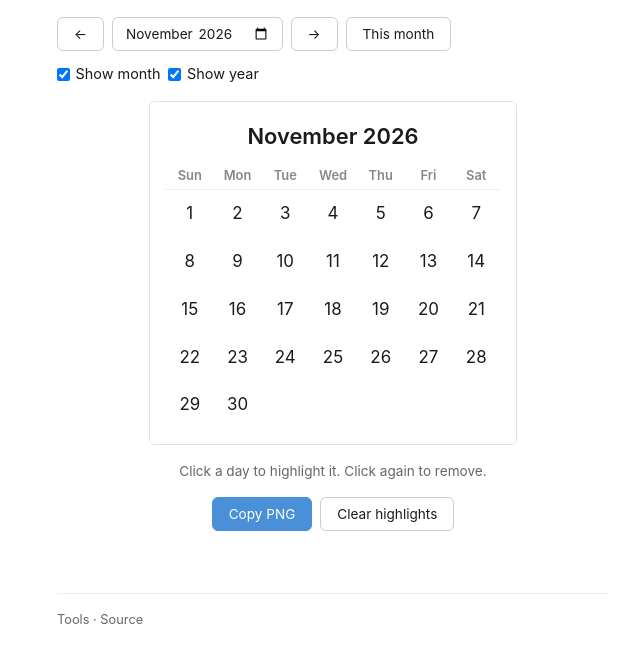
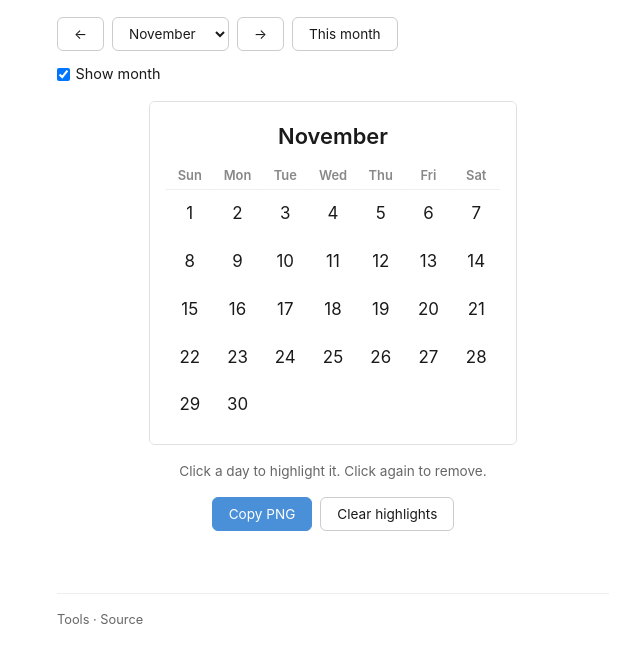
Before and after one commit to henrythach/tools, a website: page calendar-image.html in a window 1280 px wide. Shown: the part 108-770 px from the top of the page, without its empty margins (307-947 px from the left). Drawn offline with Linux system fonts and the light colour scheme.

Commit message:
Calendar image: drop the year, always start day 1 on Sunday (#6)
* Add calendar image tool for Anki cards

Month calendar (weeks start Sunday) with click-to-highlight days,
optional month/year title, and Copy PNG to clipboard.

Co-Authored-By: Claude Opus 5.5 <noreply@anthropic.com>
Claude-Session: https://claude.ai/code/session_01RpkK6C99K34eizeJZE358G

* Calendar image: drop the year, always start day 1 on Sunday

Month-only picker; February shows 29 days so every date can be shown.
Old links with a year (m=2026-11) still load, using just the month.

Co-Authored-By: Claude Opus 5.5 <noreply@anthropic.com>
Claude-Session: https://claude.ai/code/session_01RpkK6C99K34eizeJZE358G

---------

Co-authored-by: Claude <noreply@anthropic.com>

```diff
--- a/calendar-image.html
+++ b/calendar-image.html
@@ -95,7 +95,7 @@
         background: var(--accent-hover);
       }
 
-      input[type="month"] {
+      select {
         font-family: inherit;
         font-size: 0.85rem;
         padding: 0.45rem 0.75rem;
@@ -105,6 +105,7 @@
         color: var(--text);
         color-scheme: light dark;
       }
+      select:focus,
       input:focus {
         outline: 2px solid var(--accent);
         outline-offset: -1px;
@@ -184,14 +185,13 @@
 
     <div class="row">
       <button id="prev" aria-label="Previous month">&larr;</button>
-      <input type="month" id="month" />
+      <select id="month" aria-label="Month"></select>
       <button id="next" aria-label="Next month">&rarr;</button>
       <button id="today">This month</button>
     </div>
 
     <div class="row">
       <label class="check"><input type="checkbox" id="showMonth" checked /> Show month</label>
-      <label class="check"><input type="checkbox" id="showYear" checked /> Show year</label>
     </div>
 
     <div class="preview" id="preview"></div>
@@ -233,26 +233,21 @@
       const $ = (id) => document.getElementById(id);
       const monthInput = $("month");
       const showMonth = $("showMonth");
-      const showYear = $("showYear");
       const preview = $("preview");
       const status = $("status");
 
       const now = new Date();
-      const state = { year: now.getFullYear(), month: now.getMonth(), days: new Set() };
+      const state = { month: now.getMonth(), days: new Set() };
+      // February gets 29 so every possible date (including Feb 29) can be shown.
+      const DAYS_IN_MONTH = [31, 29, 31, 30, 31, 30, 31, 31, 30, 31, 30, 31];
 
       const color = (name) => getComputedStyle(document.documentElement).getPropertyValue(`--img-${name}`).trim();
 
-      const titleText = () => {
-        const parts = [];
-        if (showMonth.checked) parts.push(MONTHS[state.month]);
-        if (showYear.checked) parts.push(state.year);
-        return parts.join(" ");
-      };
+      const titleText = () => (showMonth.checked ? MONTHS[state.month] : "");
 
       const buildSvg = () => {
-        const first = new Date(state.year, state.month, 1).getDay(); // 0 = Sunday
-        const total = new Date(state.year, state.month + 1, 0).getDate();
-        const weeks = Math.ceil((first + total) / 7);
+        const total = DAYS_IN_MONTH[state.month];
+        const weeks = Math.ceil(total / 7); // Day 1 always sits in the Sunday column
         const title = titleText();
         const top = PAD + (title ? TITLE_H : 0);
         const w = PAD * 2 + CELL * 7;
@@ -280,7 +275,7 @@
         );
 
         for (let day = 1; day <= total; day++) {
-          const idx = first + day - 1;
+          const idx = day - 1;
           const cx = PAD + CELL * (idx % 7) + CELL / 2;
           const cy = gridTop + CELL * Math.floor(idx / 7) + CELL / 2;
           const on = state.days.has(day);
@@ -299,36 +294,35 @@
       };
 
       const saveHash = () => {
-        const m = `${state.year}-${String(state.month + 1).padStart(2, "0")}`;
-        const p = new URLSearchParams({ m });
+        const p = new URLSearchParams({ m: state.month + 1 });
         if (state.days.size) p.set("d", [...state.days].sort((a, b) => a - b).join(","));
         if (!showMonth.checked) p.set("nomonth", "1");
-        if (!showYear.checked) p.set("noyear", "1");
         history.replaceState(null, "", `#${p}`);
       };
 
       const loadHash = () => {
         const p = new URLSearchParams(location.hash.slice(1));
-        const match = /^(\d{4})-(\d{2})$/.exec(p.get("m") || "");
-        if (match) {
-          state.year = +match[1];
-          state.month = +match[2] - 1;
-        }
-        state.days = new Set((p.get("d") || "").split(",").map(Number).filter(Boolean));
+        // Accepts "11" or the old "2026-11" format; only the month is used.
+        const m = Number((p.get("m") || "").split("-").pop());
+        if (m >= 1 && m <= 12) state.month = m - 1;
+        const max = DAYS_IN_MONTH[state.month];
+        state.days = new Set(
+          (p.get("d") || "")
+            .split(",")
+            .map(Number)
+            .filter((d) => d >= 1 && d <= max),
+        );
         showMonth.checked = !p.has("nomonth");
-        showYear.checked = !p.has("noyear");
       };
 
       const render = () => {
-        monthInput.value = `${state.year}-${String(state.month + 1).padStart(2, "0")}`;
+        monthInput.value = state.month;
         preview.innerHTML = buildSvg();
         saveHash();
       };
 
-      const setMonth = (year, month) => {
-        const d = new Date(year, month, 1);
-        state.year = d.getFullYear();
-        state.month = d.getMonth();
+      const setMonth = (month) => {
+        state.month = (month + 12) % 12;
         state.days.clear();
         render();
       };
@@ -373,19 +367,16 @@
         render();
       });
 
-      monthInput.addEventListener("change", () => {
-        const [y, m] = monthInput.value.split("-").map(Number);
-        if (y && m) setMonth(y, m - 1);
-      });
-      $("prev").addEventListener("click", () => setMonth(state.year, state.month - 1));
-      $("next").addEventListener("click", () => setMonth(state.year, state.month + 1));
-      $("today").addEventListener("click", () => setMonth(now.getFullYear(), now.getMonth()));
+      monthInput.innerHTML = MONTHS.map((name, i) => `<option value="${i}">${name}</option>`).join("");
+      monthInput.addEventListener("change", () => setMonth(+monthInput.value));
+      $("prev").addEventListener("click", () => setMonth(state.month - 1));
+      $("next").addEventListener("click", () => setMonth(state.month + 1));
+      $("today").addEventListener("click", () => setMonth(now.getMonth()));
       $("clear").addEventListener("click", () => {
         state.days.clear();
         render();
       });
       showMonth.addEventListener("change", render);
-      showYear.addEventListener("change", render);
       $("copy").addEventListener("click", copyPng);
 
       window.addEventListener("hashchange", () => {
```
Also changed, not shown: calendar-image.md (+4 -4 lines), index.html (+2 -2 lines), README.md.
